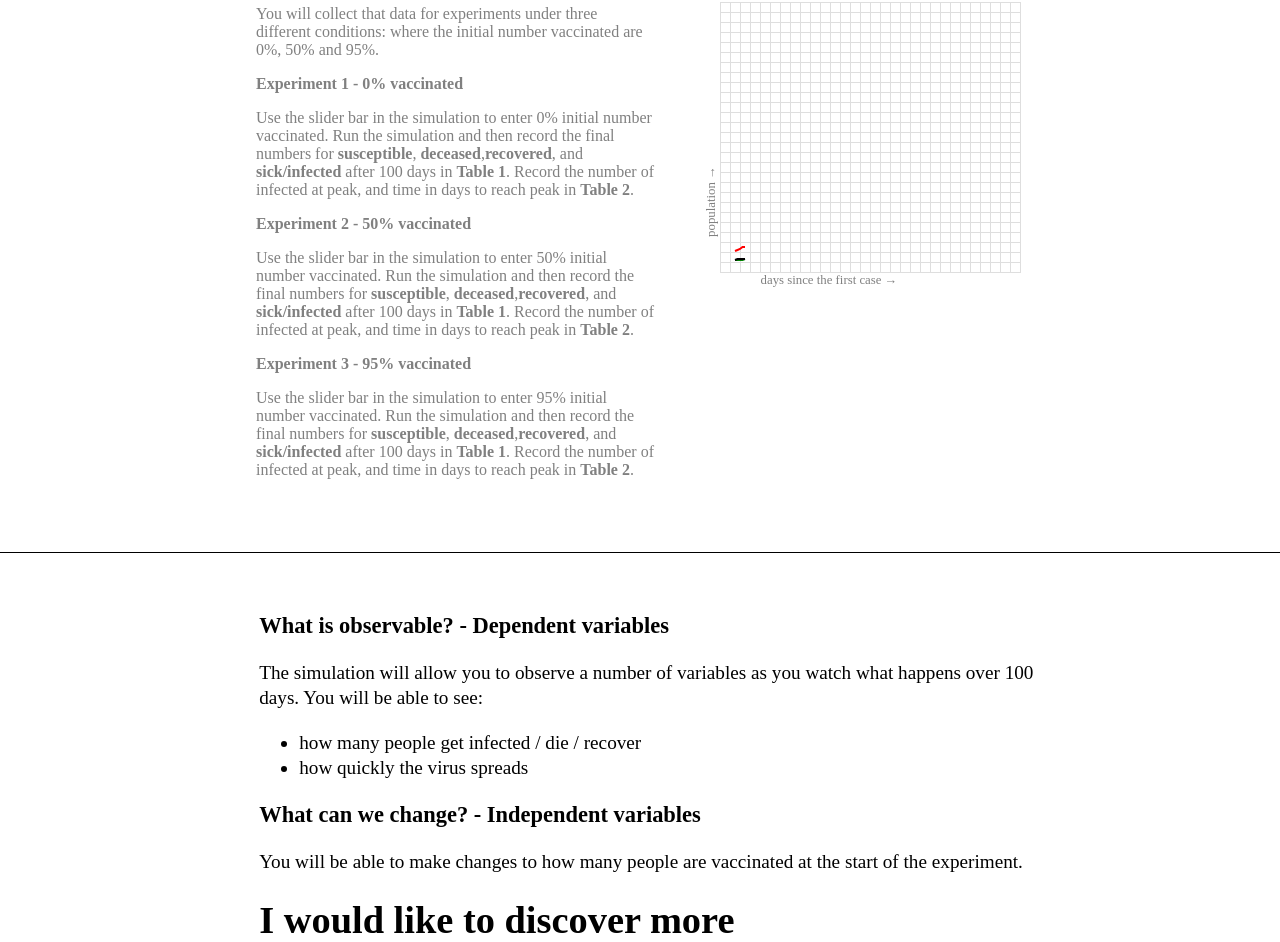
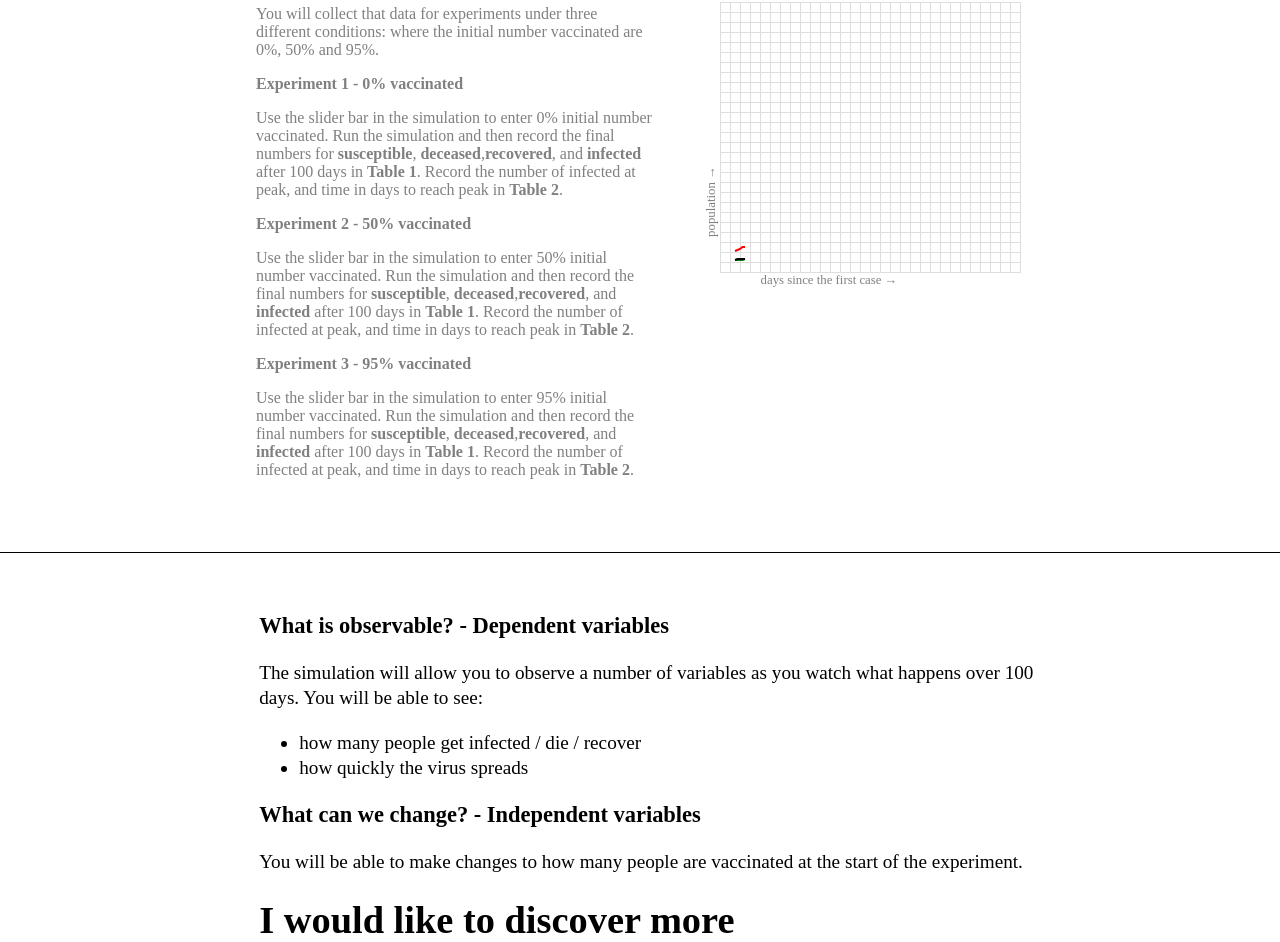
Before and after one commit to token-cjg/coronavirus-simulation, a React (Create React App) app: page / in a window 1280 px wide. Shown: the part 1096-2038 px from the top of the page. Built offline with nearby package versions, Linux system fonts and the light colour scheme; a web font is replaced by a local one.

Commit message:
Clarify wording

```diff
--- a/src/App.js
+++ b/src/App.js
@@ -179,21 +179,21 @@ function App() {
             <p>
             Use the slider bar in the simulation to enter 0% initial number vaccinated.
             Run the simulation and then record the final numbers for <b>susceptible</b>,  <b>deceased</b>,
-            <b>recovered</b>, and <b>sick/infected</b> after 100 days in <b>Table 1</b>.
+            <b>recovered</b>, and <b>infected</b> after 100 days in <b>Table 1</b>.
             Record the number of infected at peak, and time in days to reach peak in <b>Table 2</b>.
             </p>
             <b>Experiment 2 - 50% vaccinated</b>
             <p>
             Use the slider bar in the simulation to enter 50% initial number vaccinated.
             Run the simulation and then record the final numbers for <b>susceptible</b>,  <b>deceased</b>,
-            <b>recovered</b>, and <b>sick/infected</b> after 100 days in <b>Table 1</b>.
+            <b>recovered</b>, and <b>infected</b> after 100 days in <b>Table 1</b>.
             Record the number of infected at peak, and time in days to reach peak in <b>Table 2</b>.
             </p>
             <b>Experiment 3 - 95% vaccinated</b>
             <p>
             Use the slider bar in the simulation to enter 95% initial number vaccinated.
             Run the simulation and then record the final numbers for <b>susceptible</b>,  <b>deceased</b>,
-            <b>recovered</b>, and <b>sick/infected</b> after 100 days in <b>Table 1</b>.
+            <b>recovered</b>, and <b>infected</b> after 100 days in <b>Table 1</b>.
             Record the number of infected at peak, and time in days to reach peak in <b>Table 2</b>.
             </p>
           </div>
```
